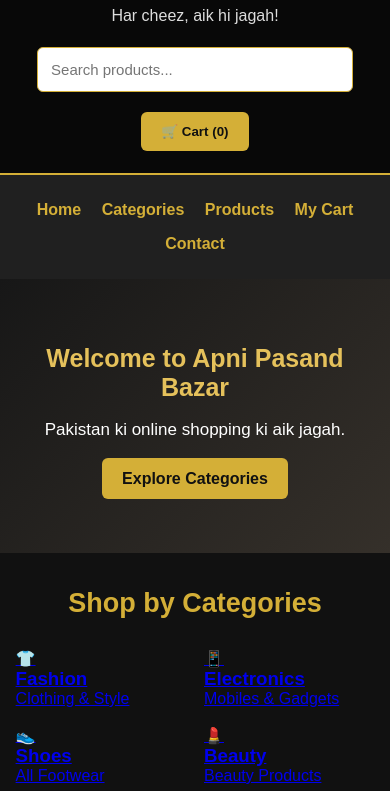
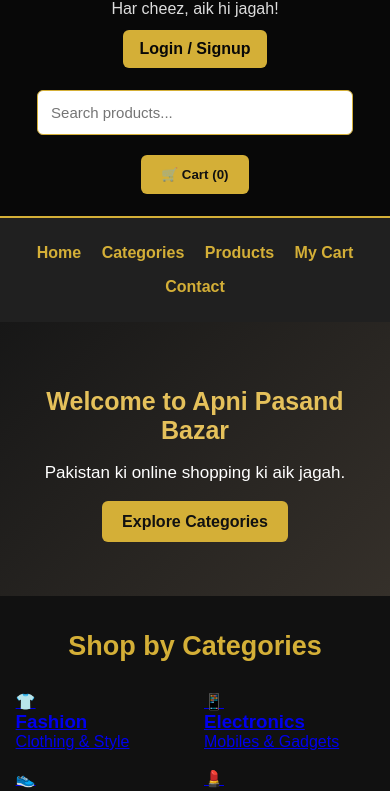
Before and after one commit to malhip843-arch/apni-pasand-bazar, a plain HTML site: page index.html in a window 390 px wide. Shown: the part 51-842 px from the top of the page. Drawn offline with Linux system fonts and the light colour scheme.

Commit message:
Update index.html

```diff
--- a/index.html
+++ b/index.html
@@ -5,13 +5,52 @@
   <meta charset="UTF-8">
   <meta name="viewport" content="width=device-width, initial-scale=1.0">
   <title>Apni Pasand Bazar | Online Shopping Pakistan</title>
-  <link rel="stylesheet" href="style.css?v=4">
+  <link rel="stylesheet" href="style.css?v=5">
+
+  <style>
+    header {
+      position: relative;
+    }
+
+    .account-control {
+      position: absolute;
+      top: 15px;
+      right: 20px;
+    }
+
+    .account-control button,
+    .account-control a {
+      display: inline-block;
+      padding: 10px 16px;
+      background: #d4af37;
+      color: #080808;
+      border: none;
+      border-radius: 6px;
+      font-weight: bold;
+      text-decoration: none;
+      cursor: pointer;
+    }
+
+    @media (max-width: 600px) {
+      .account-control {
+        position: static;
+        margin: 12px auto;
+        text-align: center;
+      }
+
+      header {
+        padding-top: 15px;
+      }
+    }
+  </style>
 </head>
 <body>
 
 <header>
   <h1>APNI PASAND BAZAR</h1>
   <p>Har cheez, aik hi jagah!</p>
+
+  <div class="account-control" id="account-control"></div>
 
   <div class="header-actions">
     <input type="search" id="search" placeholder="Search products...">
@@ -114,5 +153,36 @@
 
 <script src="script.js?v=4"></script>
 
+<script>
+function updateAccountButton() {
+  const area = document.getElementById("account-control");
+
+  let user = null;
+
+  try {
+    user = JSON.parse(
+      localStorage.getItem("apniPasandLoggedInUser")
+    );
+  } catch (error) {
+    user = null;
+  }
+
+  if (user && user.name) {
+    area.innerHTML = '<button onclick="customerLogout()">Logout</button>';
+  } else {
+    area.innerHTML = '<a href="account.html">Login / Signup</a>';
+  }
+}
+
+function customerLogout() {
+  localStorage.removeItem("apniPasandLoggedInUser");
+  updateAccountButton();
+  alert("You have been logged out successfully!");
+  window.location.href = "account.html";
+}
+
+updateAccountButton();
+</script>
+
 </body>
 </html>
```
